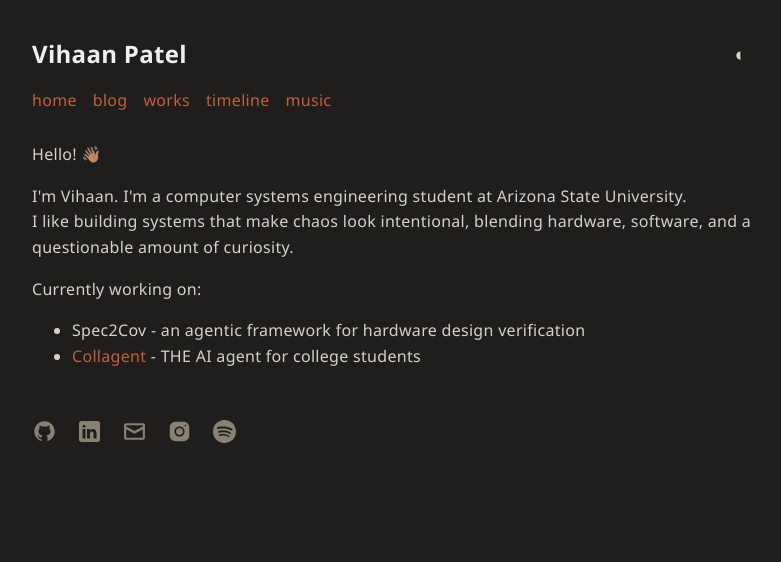
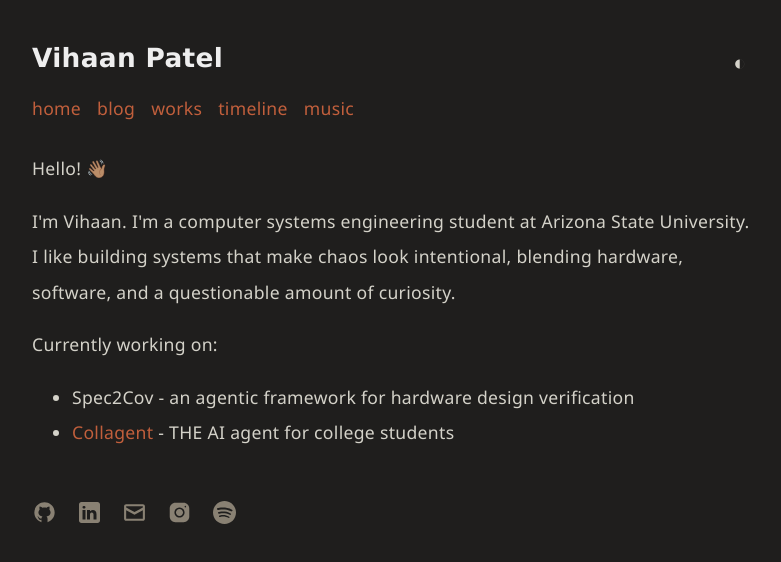
Before and after one commit to Vihaan004/Vihaan004.github.io, a Next.js app: page / in a window 1280 px wide. Shown: the top 562 px of the page, without its empty margins (248-1029 px from the left). Built offline with nearby package versions, Linux system fonts and the light colour scheme.

Commit message:
styling updates

```diff
--- a/app/globals.css
+++ b/app/globals.css
@@ -2,9 +2,9 @@ html {
     --width: 720px;
     /* --font-main: Verdana, sans-serif;
     --font-secondary: Verdana, sans-serif; */
-    --font-main: 'Segoe UI', Tahoma, Geneva, Verdana, sans-serif;
+    --font-main: Verdana, sans-serif;
     --font-secondary: 'Segoe UI', Tahoma, Geneva, Verdana, sans-serif;
-    --font-scale: 1em;
+    --font-scale: 1.1em;
     --background-color: #f4f3ee;
     --heading-color: #222;
     --text-color: #444;
@@ -187,7 +187,7 @@ time {
 }
 
 main {
-    line-height: 1.6;
+    line-height: 2;
 }
 
 table {
```
